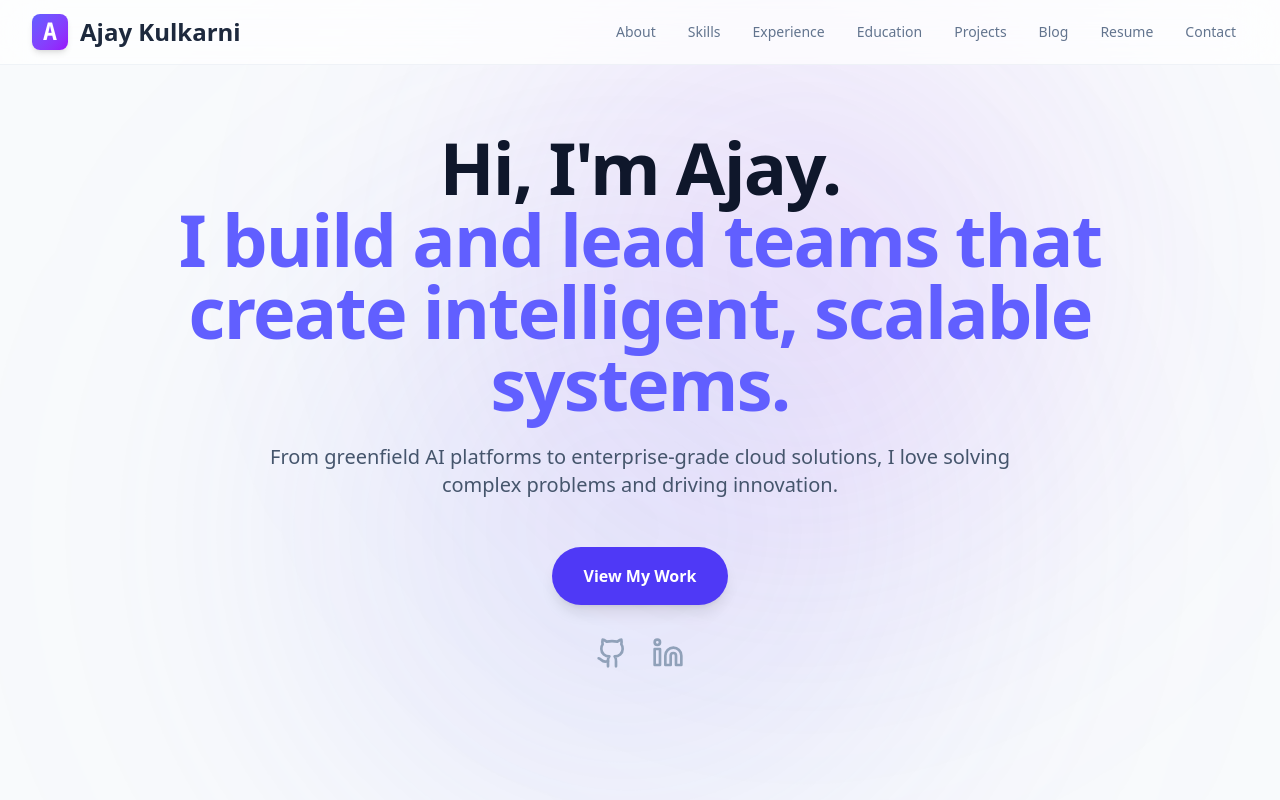
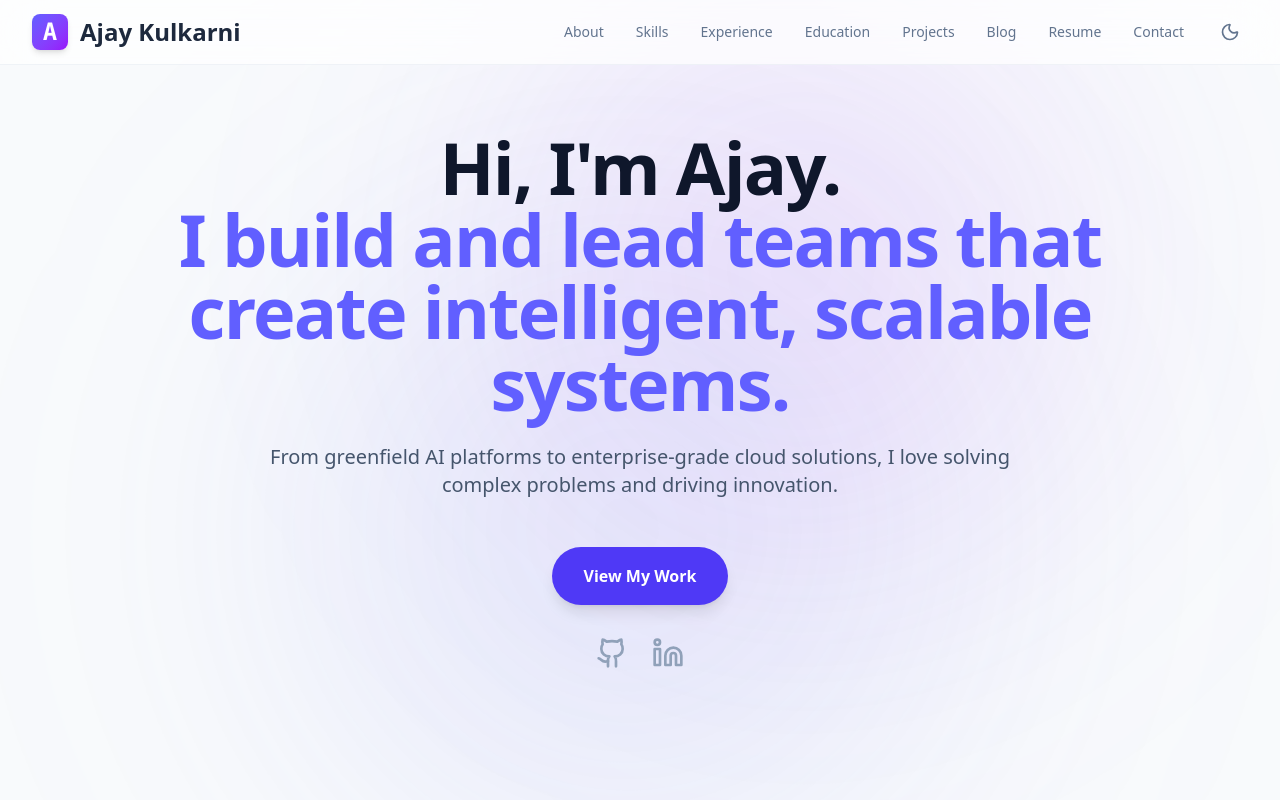
Before and after one commit to akulkarni9/ajay-portfolio, a React (Vite) app: page / in a window 1280 px wide. Shown: the top 800 px of the page. Built offline with nearby package versions, Linux system fonts and the light colour scheme.

Commit message:
Added a theme toggler

```diff
--- a/src/App.tsx
+++ b/src/App.tsx
@@ -1,5 +1,5 @@
 import React, { useState, useEffect } from 'react';
-import { Linkedin, Github, Menu, X, Briefcase, ArrowUpRight, Download, Eye, ArrowUp, GraduationCap } from 'lucide-react';
+import { Linkedin, Github, Menu, X, Briefcase, ArrowUpRight, Download, Eye, ArrowUp, GraduationCap, Sun, Moon } from 'lucide-react';
 
 // --- TYPE DEFINITIONS ---
 
@@ -242,6 +242,8 @@ interface SectionProps {
 
 interface HeaderProps {
   activeSection: string;
+  theme: string;
+  setTheme: (theme: string) => void;
 }
 
 interface ResumeViewerModalProps {
@@ -356,7 +358,21 @@ const Section: React.FC<SectionProps> = ({ id, title, children }) => (
     </section>
 );
 
-const Header: React.FC<HeaderProps> = ({ activeSection }) => {
+const ThemeToggle: React.FC<{ theme: string; setTheme: (theme: string) => void }> = ({ theme, setTheme }) => {
+    const toggleTheme = () => {
+        const newTheme = theme === 'light' ? 'dark' : 'light';
+        setTheme(newTheme);
+    };
+
+    return (
+        <button onClick={toggleTheme} className="p-2 rounded-full text-slate-500 dark:text-slate-400 hover:bg-slate-100 dark:hover:bg-slate-800 transition-colors">
+            {theme === 'light' ? <Moon size={20} /> : <Sun size={20} />}
+        </button>
+    );
+};
+
+
+const Header: React.FC<HeaderProps> = ({ activeSection, theme, setTheme }) => {
     const [isOpen, setIsOpen] = useState<boolean>(false);
     const navLinks = ["About", "Skills", "Experience", "Education", "Projects", "Blog", "Resume", "Contact"];
 
@@ -375,11 +391,15 @@ const Header: React.FC<HeaderProps> = ({ activeSection }) => {
                                 </a>
                             ))}
                         </div>
+                        <div className="ml-4">
+                            <ThemeToggle theme={theme} setTheme={setTheme} />
+                        </div>
                     </div>
                     <div className="-mr-2 flex md:hidden">
+                         <ThemeToggle theme={theme} setTheme={setTheme} />
                         <button
                             onClick={() => setIsOpen(!isOpen)}
-                            className="inline-flex items-center justify-center p-2 rounded-md text-slate-400 hover:text-white hover:bg-slate-700 focus:outline-none"
+                            className="inline-flex items-center justify-center p-2 rounded-md text-slate-400 hover:text-white hover:bg-slate-700 focus:outline-none ml-2"
                             aria-label={isOpen ? "Close main menu" : "Open main menu"}
                         >
                             {isOpen ? <X size={24} /> : <Menu size={24} />}
@@ -539,6 +559,26 @@ export default function App() {
     const [showResumeViewer, setShowResumeViewer] = useState<boolean>(false);
     const [activeSection, setActiveSection] = useState<string>('');
     const [animatedSkills, setAnimatedSkills] = useState<boolean>(false);
+    const [theme, setTheme] = useState(() => {
+        if (typeof window !== 'undefined' && window.localStorage) {
+            const storedPrefs = window.localStorage.getItem('theme');
+            if (storedPrefs) {
+                return storedPrefs;
+            }
+            return window.matchMedia('(prefers-color-scheme: dark)').matches ? 'dark' : 'light';
+        }
+        return 'dark'; // Default theme
+    });
+
+    useEffect(() => {
+        if (theme === 'dark') {
+            document.documentElement.classList.add('dark');
+        } else {
+            document.documentElement.classList.remove('dark');
+        }
+        window.localStorage.setItem('theme', theme);
+    }, [theme]);
+
 
     useEffect(() => {
         const sectionObserver = new IntersectionObserver((entries) => {
@@ -640,7 +680,7 @@ export default function App() {
 
     return (
         <div className="bg-slate-50 dark:bg-slate-950 text-slate-800 dark:text-slate-200 font-sans leading-relaxed transition-colors duration-300">
-            <Header activeSection={activeSection} />
+            <Header activeSection={activeSection} theme={theme} setTheme={setTheme} />
             <main>
                 <Hero />
 
```
